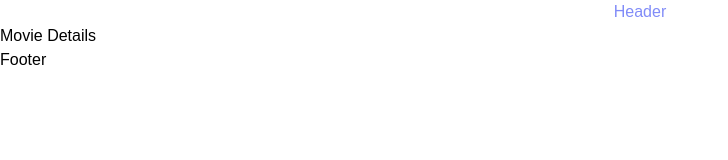
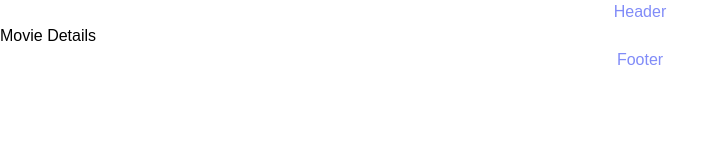
Before and after one commit to chrystalme/movie-store, a React (Create React App) app: page /movie/1 in a window 1280 px wide. Shown: the top 160 px of the page, without its empty margins (0-728 px from the left). Built offline with nearby package versions, Linux system fonts and the light colour scheme.

Commit message:
Add footer style using module

```diff
--- a/src/App.js
+++ b/src/App.js
@@ -2,7 +2,7 @@ import React from 'react';
 import {BrowserRouter, Routes, Route } from 'react-router-dom';
 import Header from './component/Header';
 import Home from './component/Home';
-import Movie from './component/MovieDetails';
+import MovieDetails from './component/MovieDetails';
 import PageNotFound from './component/PageNotFound';
 import Footer from "./component/Footer"
 
@@ -14,7 +14,7 @@ function App() {
     <Header />
     <Routes>
     <Route exact path="/" element={<Home />} />
-    <Route exact path="/movie/:imdbId" element={<Movie />} />
+    <Route exact path="/movie/:imdbId" element={<MovieDetails />} />
     <Route element={<PageNotFound />} />
     </Routes>
     <Footer />
--- a/src/component/Footer/footer.module.css
+++ b/src/component/Footer/footer.module.css
@@ -1 +1,5 @@
 @import "../../index.css";
+
+.container{
+  @apply text-center text-indigo-400;
+}
--- a/src/component/Footer/index.js
+++ b/src/component/Footer/index.js
@@ -1,8 +1,9 @@
 import React from 'react'
+import style from './footer.module.css'
 
 const Footer = () => {
   return (
-    <div>
+    <div className={style.container}>
       Footer
     </div>
   )
--- a/src/helper/index.js
+++ b/src/helper/index.js
@@ -1,14 +1,9 @@
 import axios from "axios";
 
 const baseURL = process.env.REACT_APP_BACKEND_URL;
-// const headers = {};
-// if (localStorage.user_token) {
-//   headers.Authorization = `Bearer ${JSON.parse(localStorage.user_token)}`;
-// }
 const axiosInstance = axios.create(
   {
     baseURL,
-    // headers,
   },
 );
 
```
